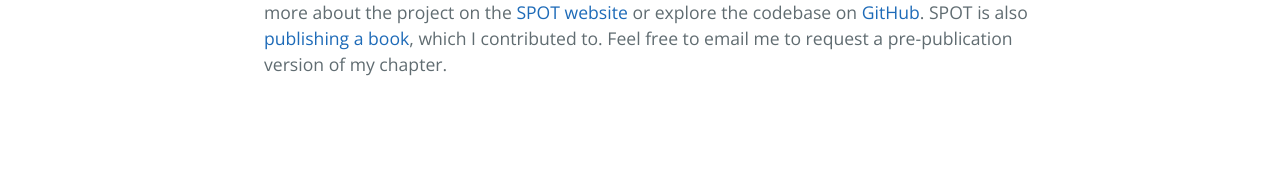
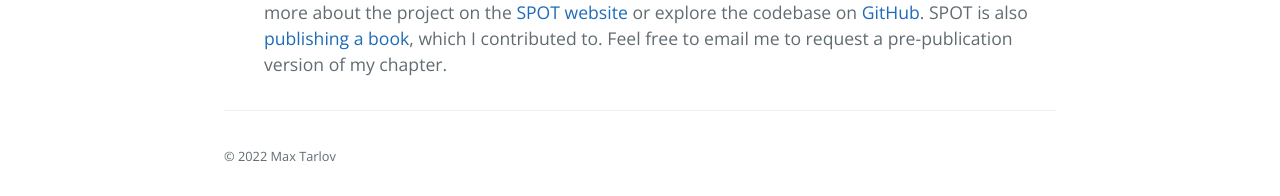
Before and after one commit to maxTarlov/personal-website, a Jekyll site: the page built from index.md, in a window 1280 px wide. Shown: the part 1209-1405 px from the top of the page. Built offline with Jekyll 4.4.1, drawn with Linux system fonts in a browser that asks for light colours; before the commit the page ends 1336 px from its top, so only the background shows below that.

Commit message:
Add copyright notice

```diff
--- a/_layouts/default.html
+++ b/_layouts/default.html
@@ -25,6 +25,9 @@
 
     <main id="content" class="main-content" role="main">
       {{ content }}
+      <footer class="site-footer">
+        <small>&copy; 2022 Max Tarlov</small>
+      </footer>
     </main>
   </body>
 </html>
```
